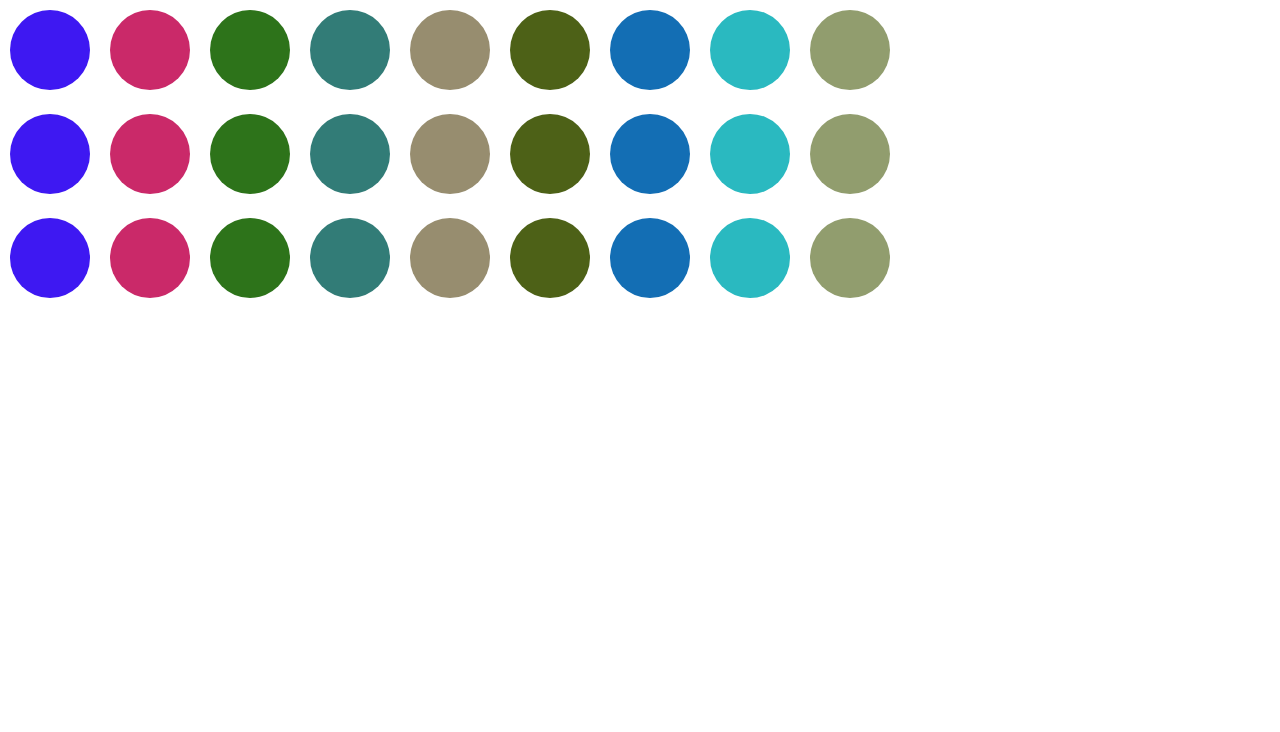
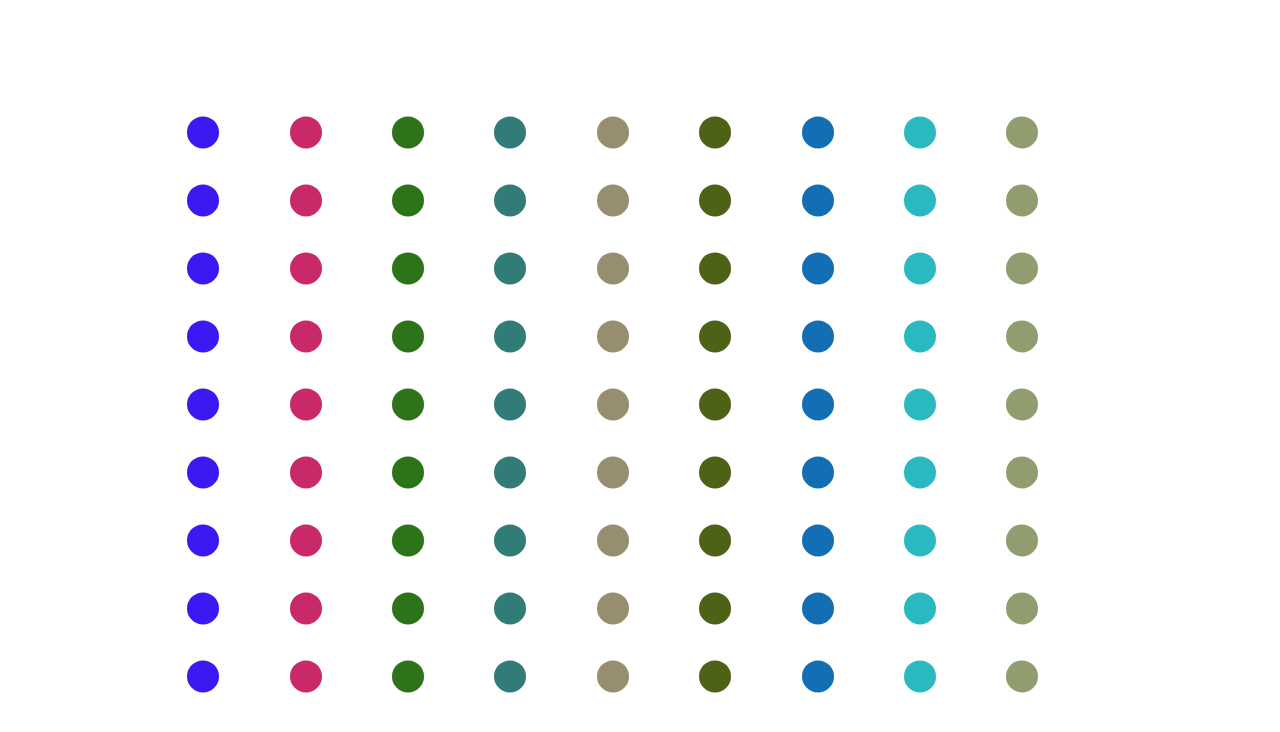
Before and after one commit to GregLongo/hirst-react, a React app: page / in a window 1280 px wide. Shown: the top 732 px of the page. Built offline with nearby package versions, Linux system fonts and the light colour scheme.

Commit message:
newversion

```diff
--- a/src/App.css
+++ b/src/App.css
@@ -1,3 +1,11 @@
+#root{
+  display: flex;
+  justify-content: center;
+  align-items: center;
+  height: 100vh;
+
+}
+
 .dots{
 	display: flex;
 }
--- a/src/App.js
+++ b/src/App.js
@@ -1,6 +1,6 @@
 import React, { Component } from 'react';
 import './App.css';
-import Moose from './Moose';
+import Spot from './Spot';
 
 
 class App extends Component {
@@ -9,20 +9,15 @@ class App extends Component {
     var dotsx =[];
     var randomColor;
 
-	  for (var j=1 ; j < 4 ; j++){
-
-	  	for (var i=1 ; i < 4 ; i++){
+    for (var j=0 ; j < 3 ; j++) {
+      for (var i=0 ; i < 3 ; i++) {
 
         randomColor = "#000000".replace(/0/g,function(){return (~~(Math.random()*16)).toString(16);});
-
-	  	        dots.push(<Moose fill={ randomColor } />);
-
-				}
-
+        dots.push(<Spot fill={ randomColor } />);
         dotsx.push(<div className="dots"> {dots} </div>);
 
   }
-
+}
   return (
     <div>
     {dotsx}
--- a/src/Moose.js
+++ /dev/null
@@ -1,16 +0,0 @@
-import React, { Component } from 'react';
-
-class Moose extends Component {
-
-	  render() {
-	    return (
-	    	<div>
-				<svg height="100" width="100">
-				  <circle cx="50" cy="50" r="40" fill={this.props.fill} />
-				</svg>
-	    	</div>
-	    );
-	  }
-	}
-
-	export default Moose;
--- /dev/null
+++ b/src/Spot.js
@@ -0,0 +1,16 @@
+import React, { Component } from 'react';
+
+class Spot extends Component {
+
+	  render() {
+	    return (
+	    	<div>
+				<svg height="8vh" width="8vw">
+				  <circle cx="3vh" cy="3vw" r="2vh" fill={this.props.fill} />
+				</svg>
+	    	</div>
+	    );
+	  }
+	}
+
+	export default Spot;
```
Also changed, not shown: 1 other file (tests, documents, lock files or other folders). Lines whose indentation alone changed are shown as unchanged.
